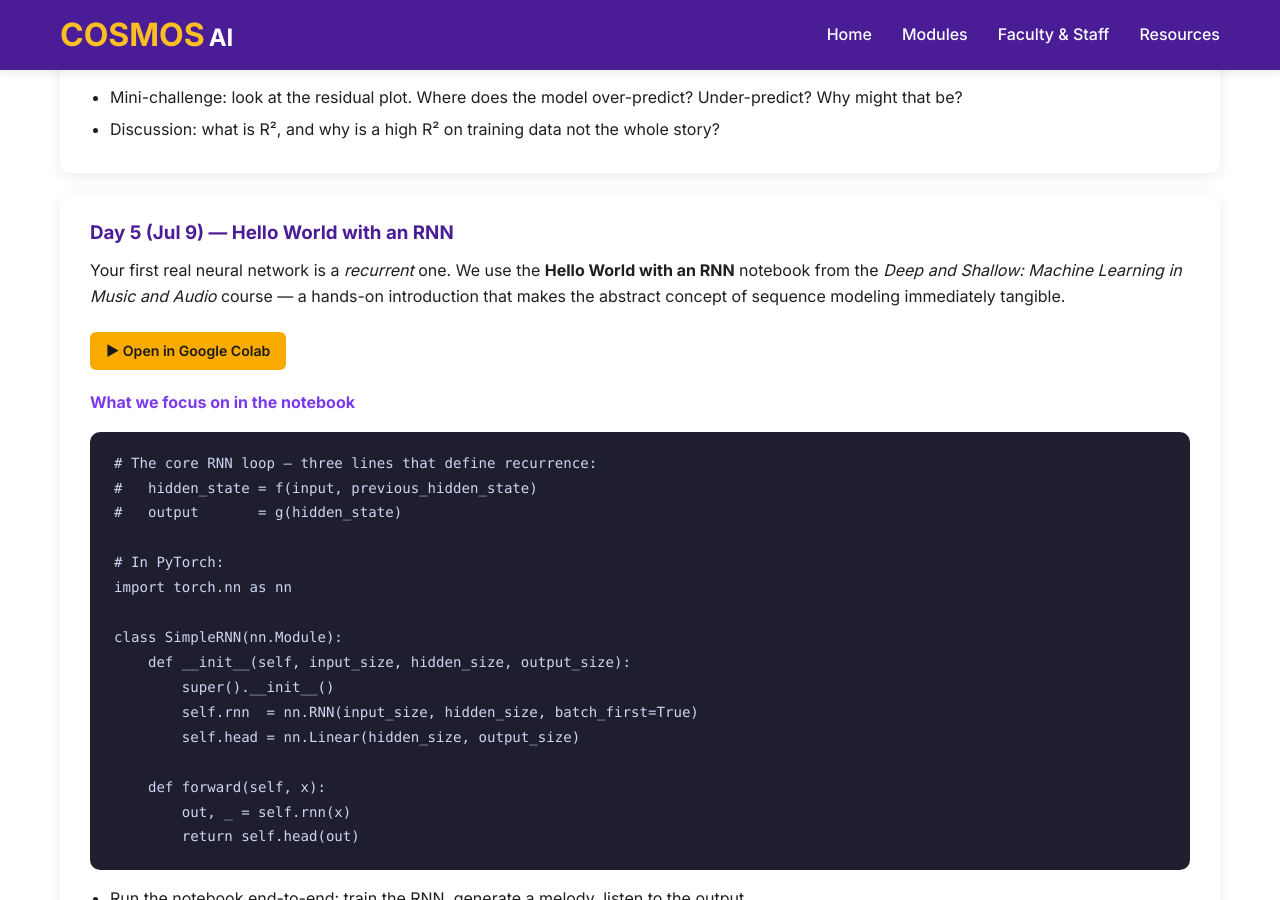
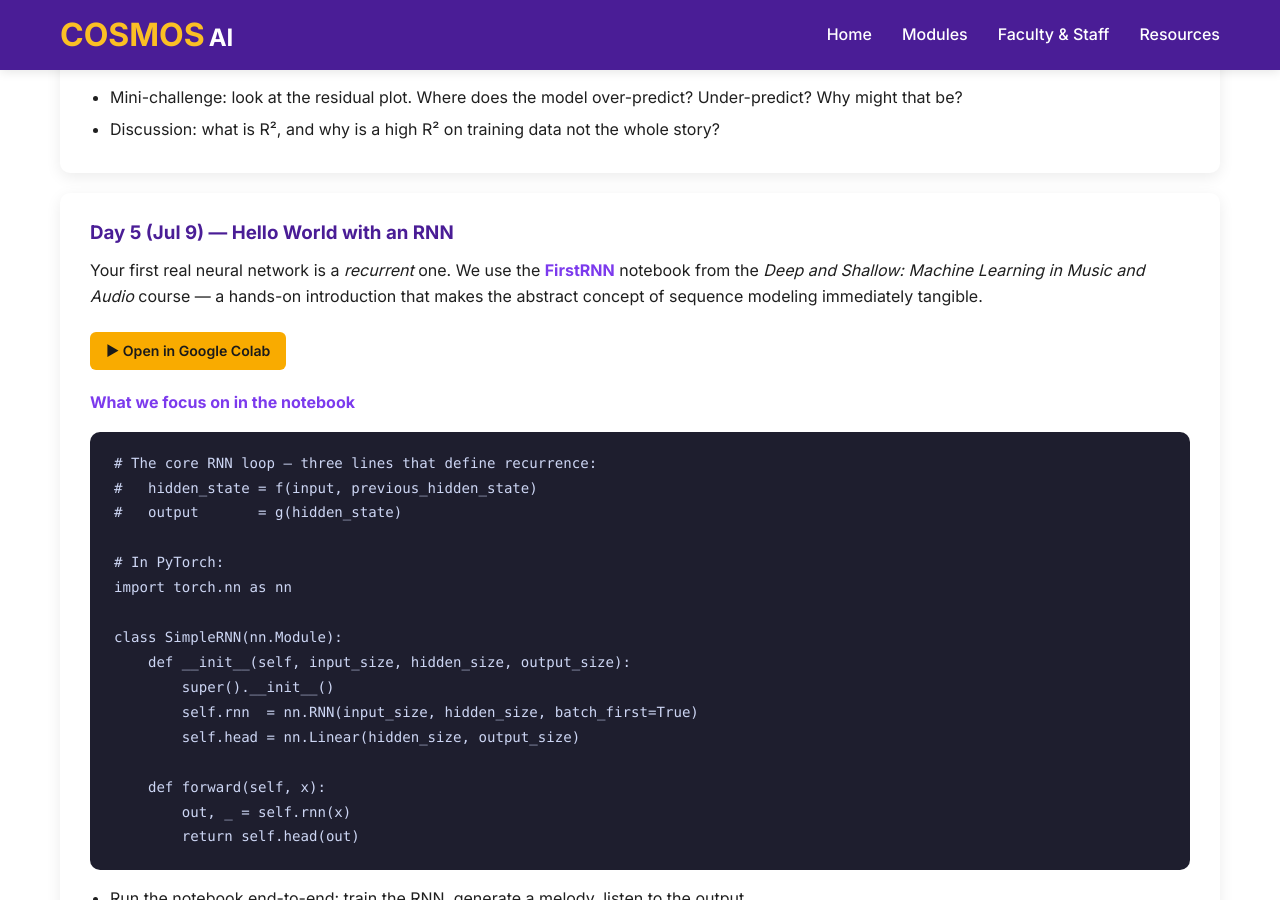
Before and after one commit to cosmos-ai-ucm/cosmos-ai-ucm.github.io, a Jekyll site: the page built from modules/foundations.html, in a window 1280 px wide and 900 px high, scrolled down 3914 px. Built offline with Jekyll 4.4.1, drawn with Linux system fonts in a browser that asks for light colours.

Commit message:
Link FirstRNN notebook from deep-and-shallow/notebooks

```diff
--- a/modules/foundations.html
+++ b/modules/foundations.html
@@ -162,13 +162,14 @@ plt.show()</code></pre>
         <h3>Day 5 (Jul 9) &mdash; Hello World with an RNN</h3>
         <p>
           Your first real neural network is a <em>recurrent</em> one. We use the
-          <strong>Hello World with an RNN</strong> notebook from the
+          <strong><a href="https://github.com/deep-and-shallow/notebooks/blob/main/notebooks/FirstRNN.ipynb"
+            target="_blank" rel="noopener">FirstRNN</a></strong> notebook from the
           <em>Deep and Shallow: Machine Learning in Music and Audio</em> course &mdash; a hands-on introduction
           that makes the abstract concept of sequence modeling immediately tangible.
         </p>
         <p style="margin-top:10px;">
           <a class="colab-link"
-             href="#"
+             href="https://colab.research.google.com/github/deep-and-shallow/notebooks/blob/main/notebooks/FirstRNN.ipynb"
              target="_blank" rel="noopener">
             &#9654; Open in Google Colab
           </a>
```
